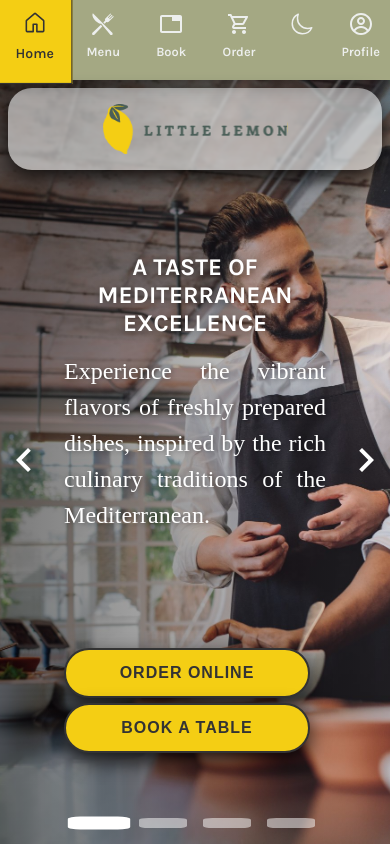
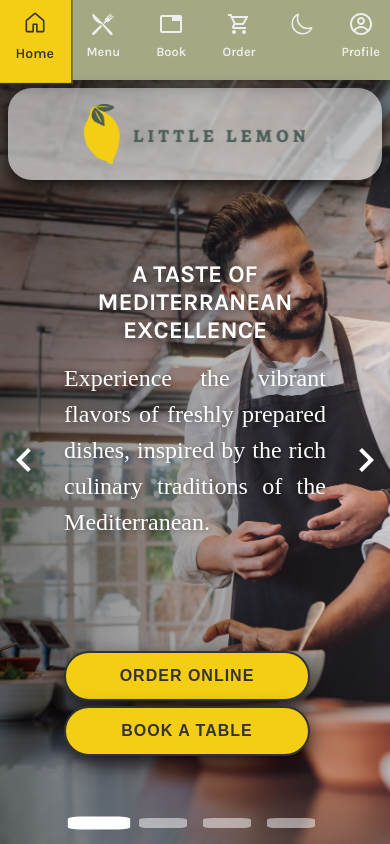
Before and after one commit to dluksa20/Little-lemon, a React (Vite) app: page / in a window 390 px wide. Built offline with nearby package versions, Linux system fonts and the light colour scheme; a web font is replaced by a local one.

Commit message:
new hero layout

```diff
--- a/src/components/hero/Hero.css
+++ b/src/components/hero/Hero.css
@@ -184,5 +184,9 @@
         height: 100%;
         justify-content: space-evenly;
     }
+    .logo-svg {
+        height: 100%;
+        width: 100%;
+    }
 
 }
```
